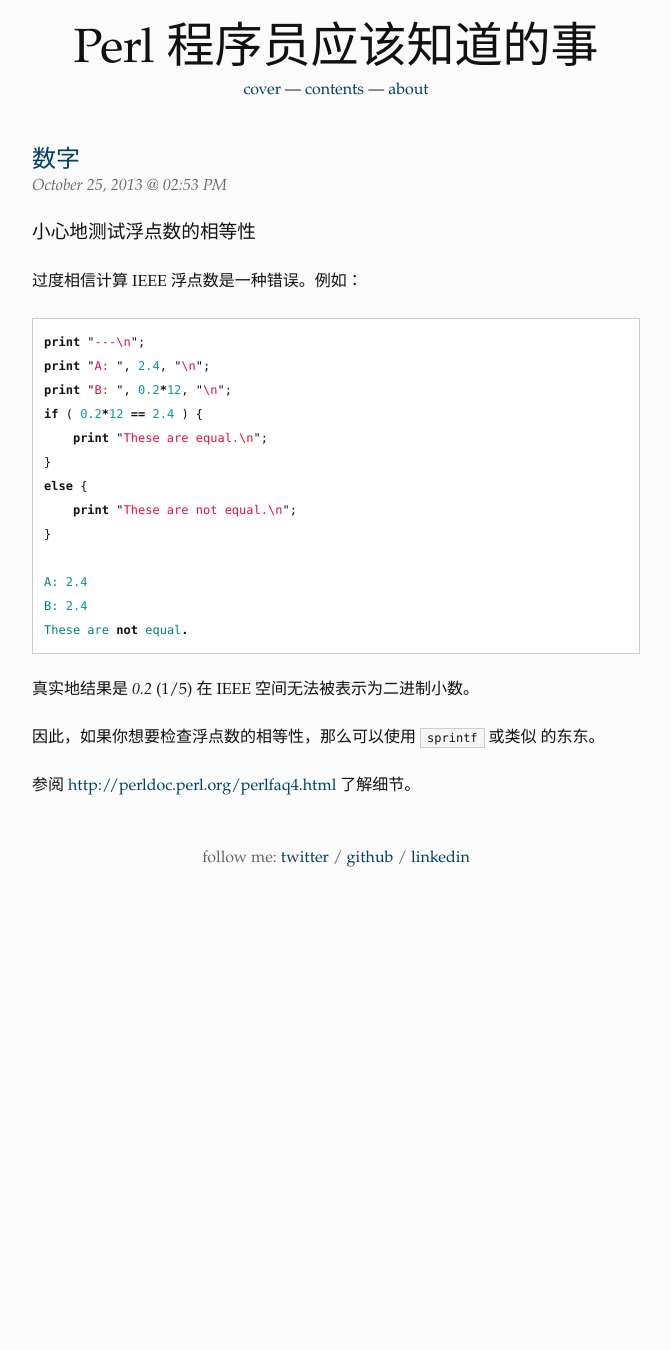
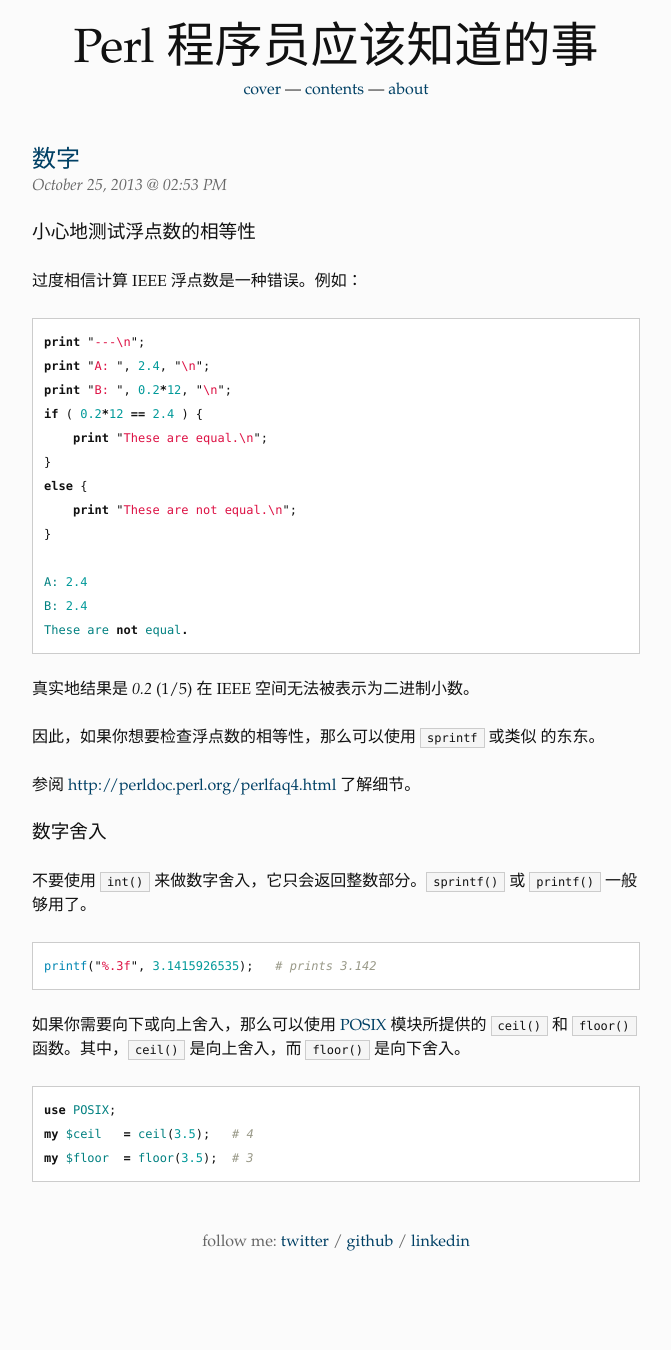
Before and after one commit to xuxiaodong/perl-things, a Jekyll site: the page built from _posts/2013-10-25-numbers.markdown, in a window 1280 px wide. Shown: the whole page, without its empty margins (304-975 px from the left). Built offline with Jekyll 4.4.1, drawn with Linux system fonts in a browser that asks for light colours; Markdown is read by kramdown in place of the engine named in the settings; before the commit the page ends 966 px from its top, so only the background shows below that.

Commit message:
Update post: numbers

````diff
--- a/_posts/2013-10-25-numbers.markdown
+++ b/_posts/2013-10-25-numbers.markdown
@@ -31,3 +31,23 @@
 的东东。
 
 参阅 <http://perldoc.perl.org/perlfaq4.html> 了解细节。
+
+### 数字舍入
+
+不要使用 `int()` 来做数字舍入，它只会返回整数部分。`sprintf()` 或
+`printf()` 一般够用了。
+
+```perl
+printf("%.3f", 3.1415926535);   # prints 3.142
+```
+
+如果你需要向下或向上舍入，那么可以使用 [POSIX][p] 模块所提供的 `ceil()`
+和 `floor()` 函数。其中，`ceil()` 是向上舍入，而 `floor()` 是向下舍入。
+
+```perl
+use POSIX;
+my $ceil   = ceil(3.5);   # 4
+my $floor  = floor(3.5);  # 3
+```
+
+[p]: https://metacpan.org/module/POSIX
````
